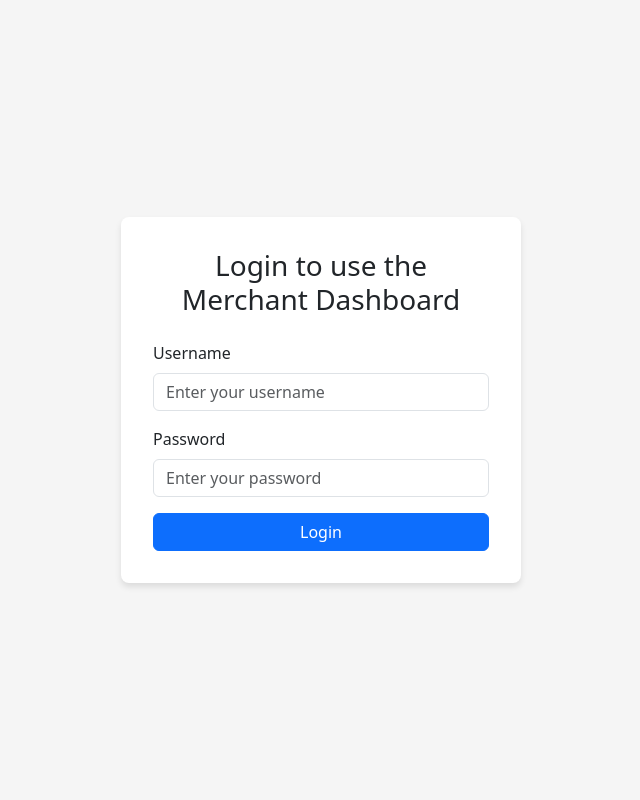
After one commit to noorulislam770/merchants-app, a Django app: page /login/ in a window 1280 px wide. The commit adds this page. Shown: the whole page, without its empty margins (319-959 px from the left). Run offline with Django 5.2, Linux system fonts and the light colour scheme.

Commit message:
application partially devloped with the addition of the login logout for different sales person, and attaching that sales information to that sales man , also creating a customer if he aint already existing

```diff
--- /dev/null
+++ b/accounts/templates/add_customer.html
@@ -0,0 +1,6 @@
+<h2>Add Customer</h2>
+<form method="post">
+    {% csrf_token %}
+    {{ form.as_p }}
+    <button type="submit" class="btn btn-primary">Add</button>
+</form>
--- /dev/null
+++ b/accounts/templates/add_transaction.html
@@ -0,0 +1,6 @@
+<h2>Add Transaction</h2>
+<form method="post">
+    {% csrf_token %}
+    {{ transaction_form.as_p }}
+    <button type="submit" class="btn btn-primary">Add</button>
+</form>
--- /dev/null
+++ b/accounts/templates/login.html
@@ -0,0 +1,66 @@
+<!DOCTYPE html>
+<html lang="en">
+
+<head>
+    <meta charset="UTF-8">
+    <meta name="viewport" content="width=device-width, initial-scale=1.0">
+    <title>Login</title>
+    <!-- Include Bootstrap CSS -->
+    <link href="https://cdn.jsdelivr.net/npm/bootstrap@5.3.2/dist/css/bootstrap.min.css" rel="stylesheet">
+    <style>
+        body {
+            display: flex;
+            justify-content: center;
+            align-items: center;
+            height: 100vh;
+            background-color: #f5f5f5;
+            margin: 0;
+        }
+
+        .login-card {
+            width: 100%;
+            max-width: 400px;
+            padding: 2rem;
+            border-radius: 8px;
+            background: white;
+            box-shadow: 0 4px 6px rgba(0, 0, 0, 0.1);
+        }
+
+        .login-header {
+            text-align: center;
+            margin-bottom: 1.5rem;
+        }
+    </style>
+</head>
+
+<body>
+
+    <div class="login-card">
+        {% for message in messages %}
+        <div class="alert alert-{{ message.tags }} alert-dismissible fade show" role="alert">
+            {{ message }}
+            <button type="button" class="btn-close" data-bs-dismiss="alert" aria-label="Close"></button>
+        </div>
+        {% endfor %}
+        <h3 class="login-header">Login to use the Merchant Dashboard</h3>
+        <form method="POST" action="{% url 'login' %}">
+            {% csrf_token %}
+            <div class="mb-3">
+                <label for="username" class="form-label">Username</label>
+                <input type="text" id="username" name="username" class="form-control" placeholder="Enter your username"
+                    required>
+            </div>
+            <div class="mb-3">
+                <label for="password" class="form-label">Password</label>
+                <input type="password" id="password" name="password" class="form-control"
+                    placeholder="Enter your password" required>
+            </div>
+            <button type="submit" class="btn btn-primary w-100">Login</button>
+        </form>
+    </div>
+
+    <!-- Include Bootstrap JS (Optional) -->
+    <script src="https://cdn.jsdelivr.net/npm/bootstrap@5.3.2/dist/js/bootstrap.bundle.min.js"></script>
+</body>
+
+</html>
--- a/accounts/urls.py
+++ b/accounts/urls.py
@@ -5,4 +5,6 @@ from . import views
 
 urlpatterns = [
     path('', views.dashboard, name='dashboard'),
+    path('add_transaction', views.add_transaction, name='add_transaction'),
+
 ]
--- a/merchants_app/urls.py
+++ b/merchants_app/urls.py
@@ -1,23 +1,10 @@
-"""
-URL configuration for merchants_app project.
 
-The `urlpatterns` list routes URLs to views. For more information please see:
-    https://docs.djangoproject.com/en/5.1/topics/http/urls/
-Examples:
-Function views
-    1. Add an import:  from my_app import views
-    2. Add a URL to urlpatterns:  path('', views.home, name='home')
-Class-based views
-    1. Add an import:  from other_app.views import Home
-    2. Add a URL to urlpatterns:  path('', Home.as_view(), name='home')
-Including another URLconf
-    1. Import the include() function: from django.urls import include, path
-    2. Add a URL to urlpatterns:  path('blog/', include('blog.urls'))
-"""
 from django.contrib import admin
 from django.urls import path, include
-
+from .views import login_view, logout_view
 urlpatterns = [
     path('admin/', admin.site.urls),
-    path('', include('accounts.urls'))
+    path('', include('accounts.urls')),
+    path('login/', login_view, name='login'),
+    path('logout/', logout_view, name='logout'),
 ]
--- /dev/null
+++ b/merchants_app/views.py
@@ -0,0 +1,28 @@
+from django.shortcuts import render
+from django.contrib.auth import authenticate, login, logout
+from django.shortcuts import redirect
+from django.contrib import messages
+
+
+def login_view(request):
+    if request.method == 'POST':
+        username = request.POST.get('username')
+        password = request.POST.get('password')
+        user = authenticate(request, username=username, password=password)
+        if user is not None:
+            login(request, user)
+            messages.success(request, 'Logged in successfully')
+            return redirect('dashboard')
+        else:
+            messages.error(request, 'Invalid username or password')
+            return render(request, 'login.html')
+
+    else:
+        return render(request, 'login.html')
+    # return render(request, 'login.html')
+
+
+def logout_view(request):
+    logout(request)
+    messages.success(request, 'Logged out successfully')
+    return redirect('login')
```
Also changed, not shown: accounts/models.py (+8 -3 lines), accounts/templates/dashboard.html (+62 -3 lines), accounts/templates/messages.html (added, +78 -0 lines), accounts/views.py (+41 -9 lines), accounts/migrations/0002_transaction_description.py (added), accounts/migrations/0003_alter_customer_phone.py (added), accounts/migrations/0004_alter_customer_id_alter_transaction_id.py (added), accounts/migrations/0005_remove_transaction_date_transaction_date_time.py (added), accounts/migrations/0006_transaction_salesperson.py (added), accounts/templates/add_customer.py (deleted), accounts/templates/add_transaction.py (deleted), db.sqlite3.
